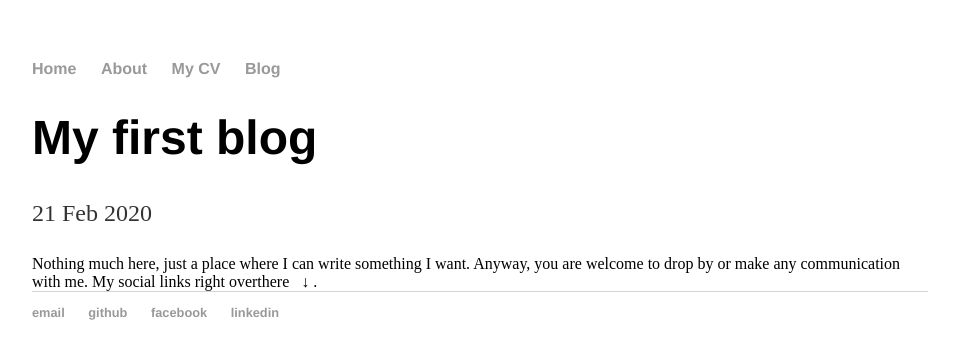
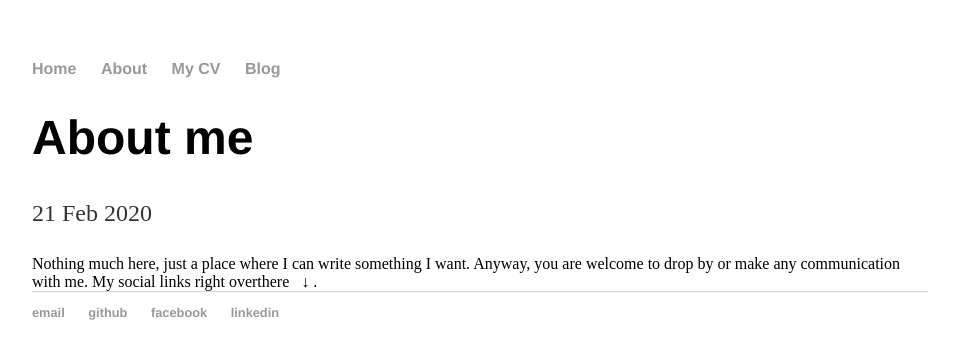
Before and after one commit to tld2512/tld2512.github.io, a Jekyll site: the page built from about/index.html, in a window 1280 px wide. Shown: the top 359 px of the page, without its empty margins (160-1119 px from the left). Built offline with Jekyll 4.4.1, drawn with Linux system fonts in a browser that asks for light colours.

Commit message:
Update index.html

```diff
--- a/about/index.html
+++ b/about/index.html
@@ -1,6 +1,6 @@
 ---
 layout: post
-title: "My first blog"
+title: "About me"
 date: 2020-02-21
 ---
 
```
